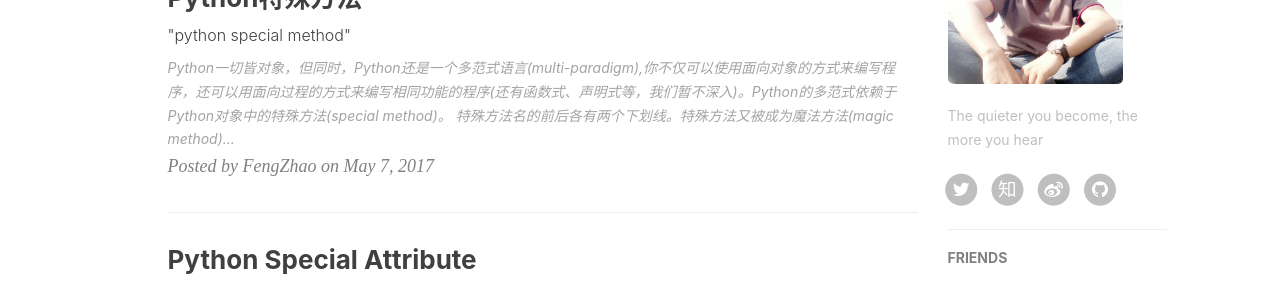
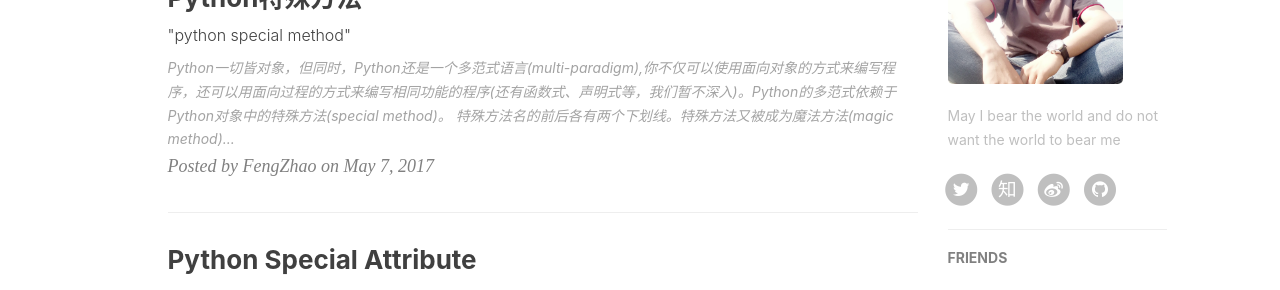
Before and after one commit to 1leidashao/1leidashao.github.io, a Jekyll site: the page built from index.html, in a window 1280 px wide. Shown: the part 717-1007 px from the top of the page. Built offline with Jekyll 4.4.1, drawn with Linux system fonts in a browser that asks for light colours; nearby versions of some CDN libraries; the list of posts is cut into pages by our own code; comment, search, counter and statistics services are not loaded; some of the changed lines change nothing that is shown.

Commit message:
Update _config.yml

```diff
--- a/_config.yml
+++ b/_config.yml
@@ -8,7 +8,7 @@ keyword: ""
 #url: "https://1leidashao.github"              # your host, for absolute URL
 baseurl: ""                             # for example, '/blog' if your blog hosted on 'host/blog'
 
-repository: fengzhao/github.fengzhao.io
+repository: leidashao.github.io
 
 # SNS settings
 RSS: false
@@ -67,7 +67,7 @@ ga_domain:
 
 # Sidebar settings
 sidebar: true                           # whether or not using Sidebar.
-sidebar-about-description: "The quieter you become, the more you hear"
+sidebar-about-description: "May I bear the world and do not want the world to bear me "
 sidebar-avatar: /img/dashao.jpg      # use absolute URL, seeing it's used in both `/` and `/about/`
 
 
@@ -83,7 +83,7 @@ friends:
   [
   {
         title: "leidashao",
-        href: "https://user.qzone.qq.com/1790727569/infocenter"
+        href: "https://user.qzone.qq.com/1790727569?ADUIN=2496102279&ADSESSION=1516978241&ADTAG=CLIENT.QQ.5551_FriendTip.0&ADPUBNO=26765&source=namecardhoverstar"
     },
   {
         title: "Dandy Weng",
```
